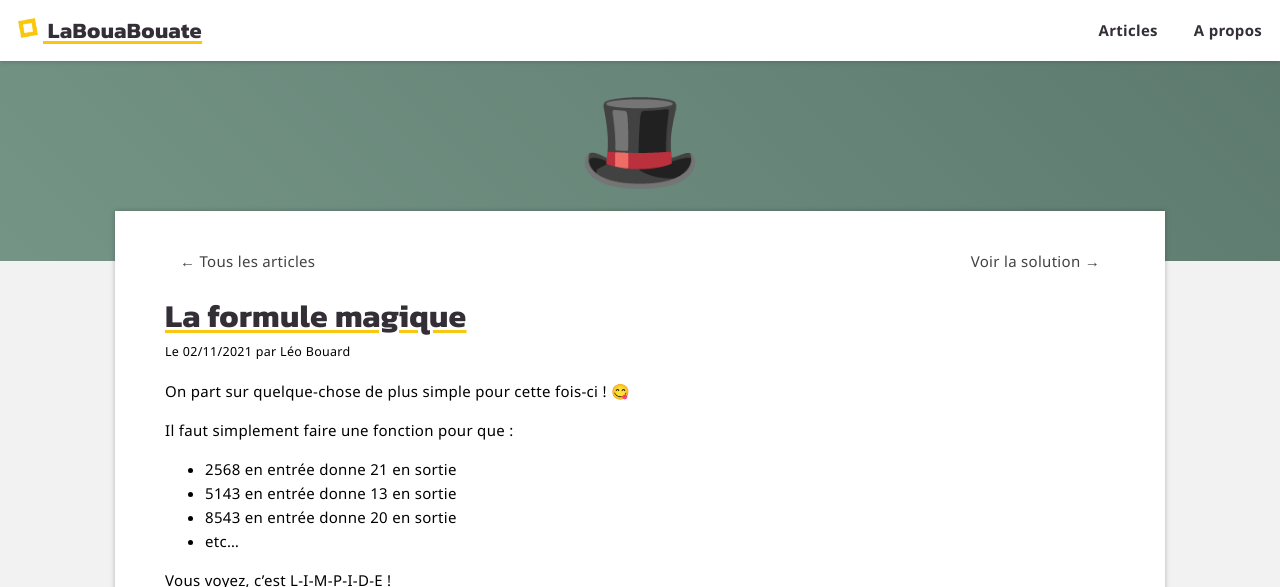
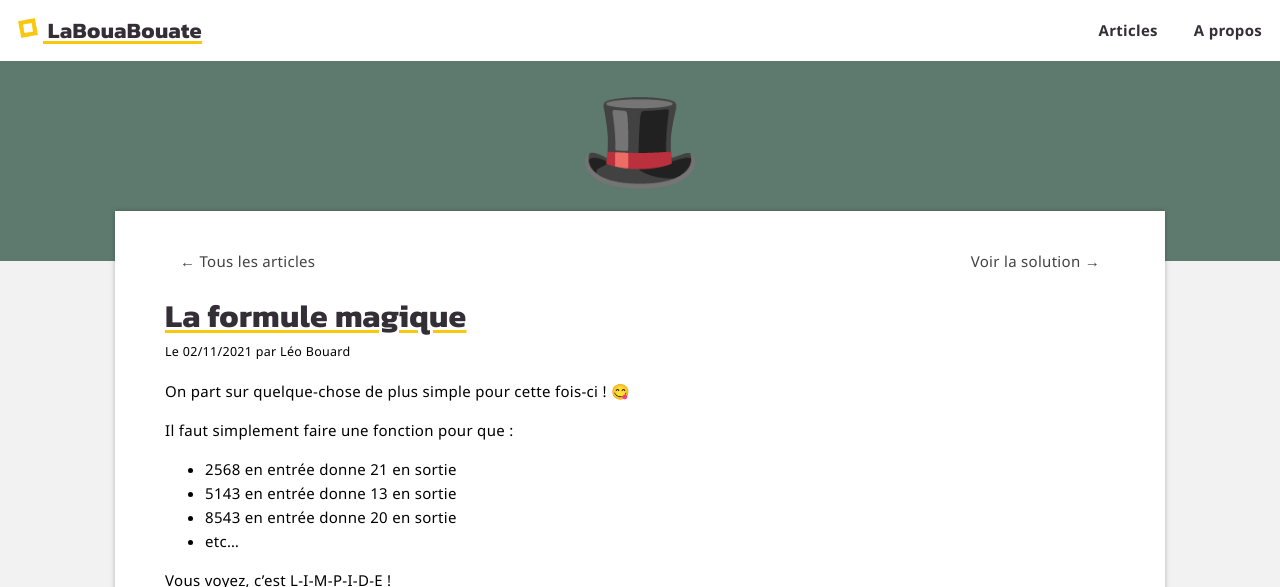
Before and after one commit to leobouard/leobouard.github.io, a Jekyll site: the page built from _posts/2021-11-02-la-formule-magique.md, in a window 1280 px wide. Shown: the top 587 px of the page. Built offline with Jekyll 4.4.1, drawn with Linux system fonts in a browser that asks for light colours; some web fonts are replaced; grey boxes are pictures that could not be loaded.

Commit message:
Modification barre de navigation

```diff
--- a/assets/css/posts.scss
+++ b/assets/css/posts.scss
@@ -97,7 +97,7 @@
     justify-content: center;
     user-select: none;
     font-size: 100px;
-    background: linear-gradient(45deg, rgba(116,149,134,1) 0%, rgba(94,122,111,1) 100%);
+    background: #5e7a6f;
     z-index: -1;
 }
 
--- a/assets/css/style.scss
+++ b/assets/css/style.scss
@@ -35,7 +35,6 @@
 
 nav {
     background-color: #fff;
-    box-shadow: 0 0 5px 0 #00000040;
     display: block;
     margin: 0;
     overflow: hidden;
```
